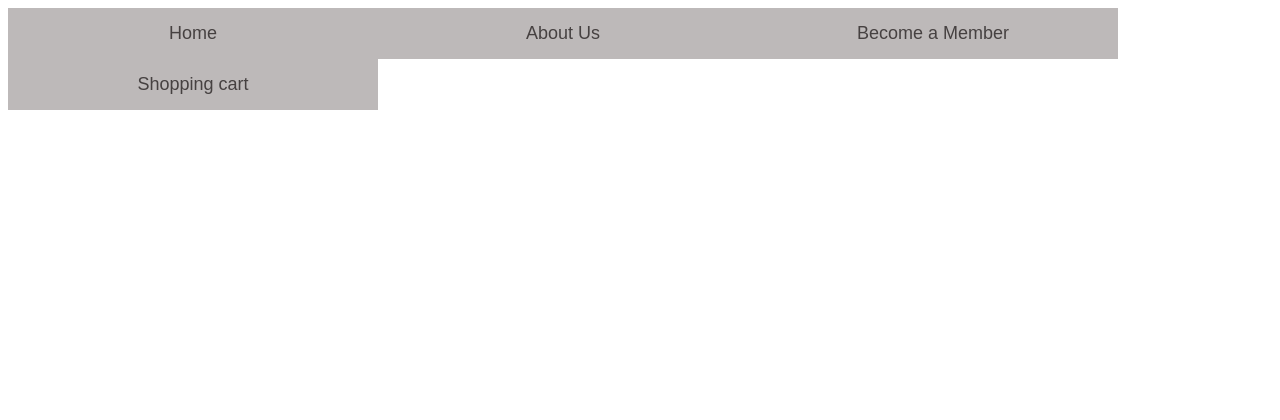
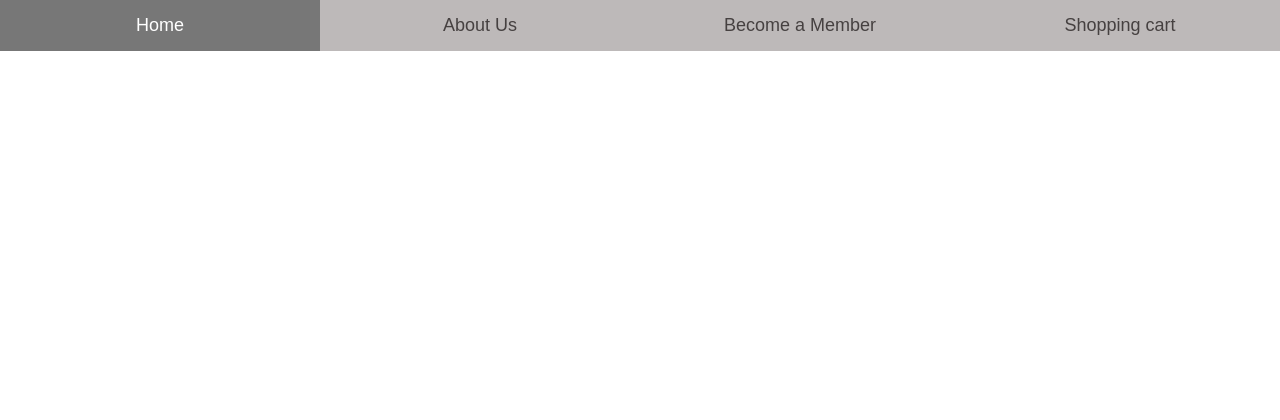
Before and after one commit to infaz98/final, a PHP site: page /html/catProduct.php in a window 1280 px wide. Shown: the top 420 px of the page. After the commit the page ends 51 px from the top, so only its background shows below. Run offline with PHP 8.4, Linux system fonts and the light colour scheme; data that the repository does not hold is empty.

Commit message:
file modified

```diff
--- a/css/itemPage.css
+++ b/css/itemPage.css
@@ -1,7 +1,14 @@
+* {
+    margin: 0;
+    padding: 0;
+    box-sizing: border-box;
+}
+
+
 html {
     width: 100%;
     height: 100%;
-    overflow: auto;
+    overflow: hidden;
 }
 
 
```
